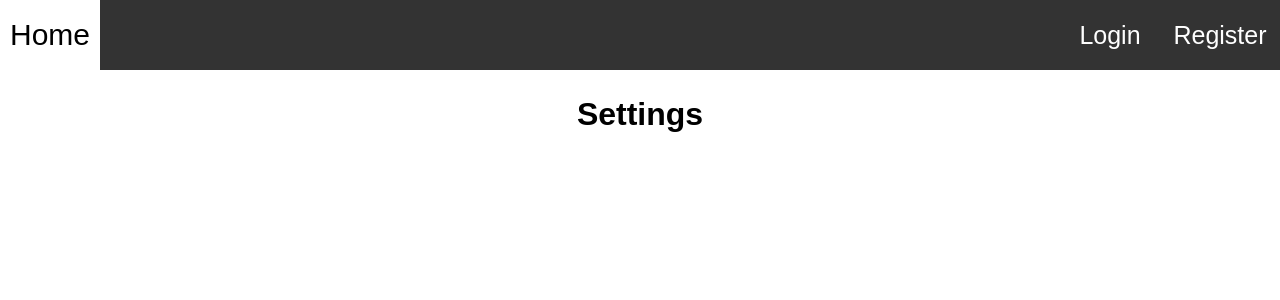
After one commit to SwiatekOrg/FlaskApp, a Flask app: page /settings in a window 1280 px wide. The commit adds this page. Shown: the top 300 px of the page. Run offline with Flask 2, Linux system fonts and the light colour scheme.

Commit message:
AddedSettingsInNav

```diff
--- a/app.py
+++ b/app.py
@@ -10,39 +10,45 @@ def index():
 
 @app.route('/login', methods=['GET','POST'])
 def login():
-    if request.method == 'POST':
-        if request.form['username'] == "test" and request.form['password'] == "haslo":
-            session['logged_in'] = True
-            flash("You were successfully logged in")
-            return render_template('index.html')
-        else:
-            session['logged_in'] = False
-            flash("You typed wrong username or password!")
-            return render_template('login.html')
-    else:
-        return render_template('login.html')
+	db = DataBase()
+	if request.method == 'POST':
+		username = request.form['username']
+		password = request.form['password']
+		if db.login_to_account(username,password):
+			session['logged_in'] = True
+			return render_template('index.html')
+		else:
+			session['logged_in'] = False
+			flash("You typed wrong username or password!")
+			return render_template('login.html')
+	else:
+		return render_template('login.html')
 
 @app.route('/register', methods=['GET', 'POST'])
 def register():
-    db = DataBase()
-    if request.method == 'POST':
-        username = request.form['username']
-        password = request.form['password']
-        email = request.form['email']
-        if db.add_account(username,password,email):
-            flash("You were successfully registered!")
-            return render_template('register.html')
-        else:
-            flash("That user arleady exist")
-            return render_template('register.html')
-    return render_template('register.html')
+	db = DataBase()
+	if request.method == 'POST':
+		username = request.form['username']
+		password = request.form['password']
+		email = request.form['email']
+		if db.add_account(username,password,email):
+			flash("You were successfully registered!")
+			return render_template('register.html')
+		else:
+			flash("That user arleady exist")
+			return render_template('register.html')
+	return render_template('register.html')
 
 
 @app.route('/logout',methods=['GET'])
 def logut():
-    session['logged_in'] = False
-    return redirect(url_for('index'))
+	session['logged_in'] = False
+	return redirect(url_for('index'))
+
+@app.route('/settings',methods=['GET','POST'])
+def settings():
+	return render_template('settings.html')
 
 if __name__ == '__main__':
-    app.secret_key = "jdu7x3j8e83iej7eeh8e"
-    app.run(port=5011)
+	app.secret_key = "jdu7x3j8e83iej7eeh8e"
+	app.run(port=5011)
--- a/templates/navbar.html
+++ b/templates/navbar.html
@@ -6,6 +6,9 @@
         {% if 'logged_in' in session and session['logged_in'] == True %}
         <li class="li-right">
         	<a href="/logout">Logout</a>
+        </li>
+        <li class="li-right">
+            <a href="/settings">Settings</a>
         </li>
         {% else %}
         <li class="li-right" id="register">
--- /dev/null
+++ b/templates/settings.html
@@ -0,0 +1,6 @@
+{% extends 'layout.html' %}
+{% block body %}
+<div>
+    <h1>Settings</h1>
+</div>
+{% endblock %}
```
Also changed, not shown: database.py (+35 -28 lines), database1.db.
